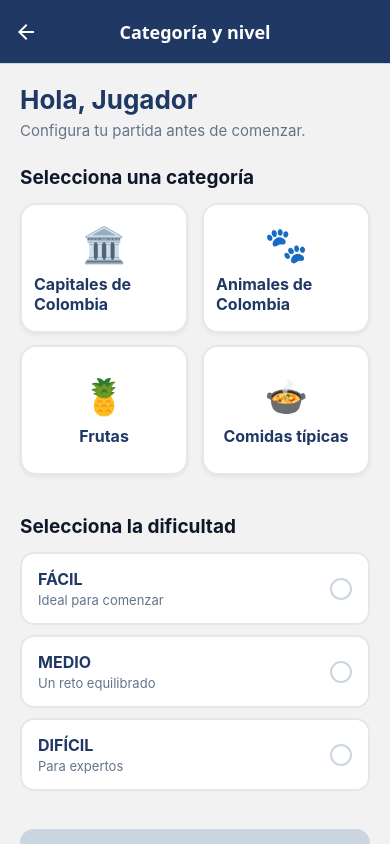
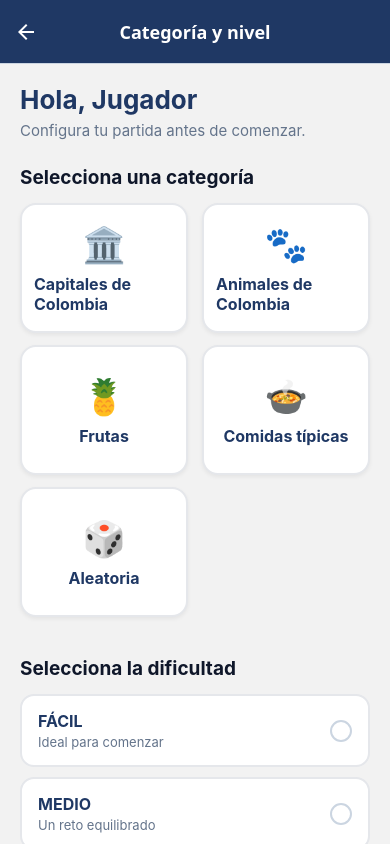
Before and after one commit to jorgetamayo8279-maker/Ahorcado, a React Native app: screen /Categoria in a window 390 px wide. Built offline with nearby package versions, Linux system fonts and the light colour scheme.

Commit message:
Agrega categoria aleatoria

```diff
--- a/src/screens/CategoriaScreen.js
+++ b/src/screens/CategoriaScreen.js
@@ -9,6 +9,11 @@ import {
 
 import { useThemedStyles } from '../theme/ThemeContext';
 import { categorias, niveles } from '../data/palabras';
+
+const opcionesCategorias = [
+  ...categorias,
+  { id: 'aleatoria', nombre: 'Aleatoria', icono: '🎲' },
+];
 
 export default function CategoriaScreen({ navigation, route }) {
   const styles = useThemedStyles(crearEstilos);
@@ -57,7 +62,7 @@ export default function CategoriaScreen({ navigation, route }) {
       </Text>
 
       <View style={styles.gridCategorias}>
-        {categorias.map((categoria) => {
+        {opcionesCategorias.map((categoria) => {
           const seleccionada =
             categoriaSeleccionada === categoria.id;
 
```
